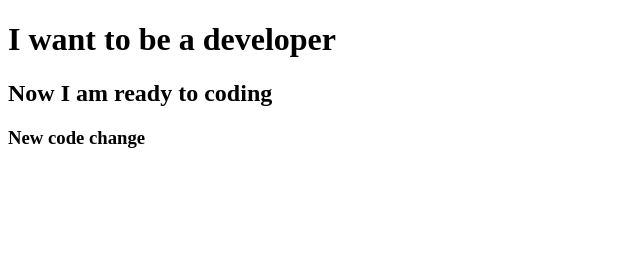
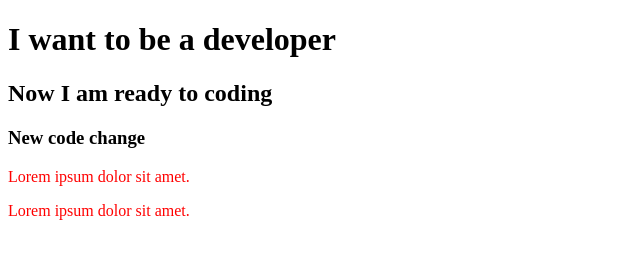
Before and after one commit to kawsarahmmed2/my-seconf-repo, a plain HTML site: page index.html in a window 1280 px wide. Shown: the whole page, without its empty margins (0-640 px from the left). Drawn offline with Linux system fonts and the light colour scheme.

Commit message:
added paragraph

```diff
--- a/index.html
+++ b/index.html
@@ -5,10 +5,13 @@
     <meta http-equiv="X-UA-Compatible" content="IE=edge">
     <meta name="viewport" content="width=device-width, initial-scale=1.0">
     <title>My second repo</title>
+    <link rel="stylesheet" href="style.css">
 </head>
 <body>
     <h1>I want to be a developer</h1>
     <h2>Now I am ready to coding </h2>
     <h3> New code change</h3>
+    <p>Lorem ipsum dolor sit amet.</p>
+    <p>Lorem ipsum dolor sit amet.</p>
 </body>
 </html>
--- /dev/null
+++ b/style.css
@@ -0,0 +1,3 @@
+p{
+    color: red;
+}
```
